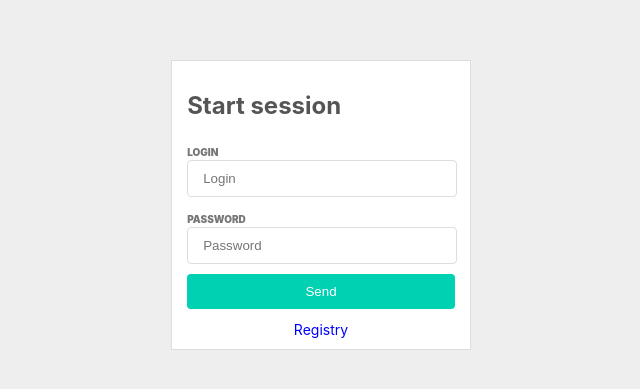
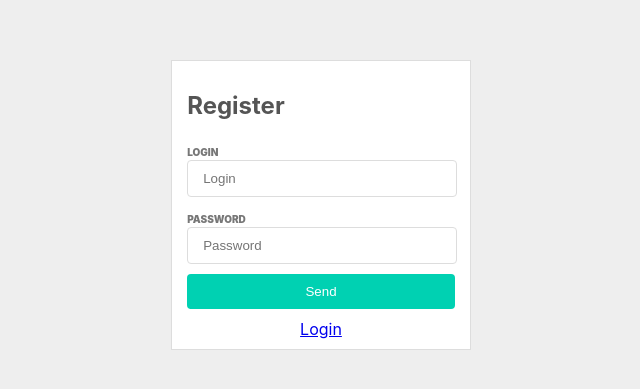
Before and after one commit to nitaicharan/Udemy-RRTFFS, a React (Create React App) app: page /register in a window 1280 px wide. Shown: the part 195-584 px from the top of the page, without its empty margins (319-959 px from the left). Built offline with nearby package versions, Linux system fonts and the light colour scheme.

Commit message:
47. Creando nuestra ruta de registro

```diff
--- a/package.json
+++ b/package.json
@@ -10,11 +10,13 @@
     "@types/node": "^12.0.0",
     "@types/react": "^17.0.0",
     "@types/react-dom": "^17.0.0",
+    "@types/react-router-dom": "^5.1.7",
+    "history": "^5.0.0",
     "react": "^17.0.1",
     "react-dom": "^17.0.1",
     "react-loadable": "^5.5.0",
     "react-redux": "^7.2.2",
-    "react-router": "^5.2.0",
+    "react-router-dom": "^5.2.0",
     "react-scripts": "4.0.3",
     "readux": "^1.0.0",
     "redux-form": "^8.3.7",
--- a/src/App.tsx
+++ b/src/App.tsx
@@ -1,26 +1,17 @@
 import React from 'react';
+import { Route, Switch } from 'react-router-dom';
 import './App.css';
-import Button from './components/Button';
-import Card from './components/Card';
-import Center from './components/Center';
-import Container from './components/Container';
-import Input from './components/Input';
-import Link from './components/Link';
-import Title from './components/Title';
+import Login from './containers/Auth/Login';
+import Register from './containers/Auth/Register';
 
 function App() {
   return (
-    <Container>
-      <Card>
-        <Title>Start session</Title>
-        <Input placeholder="Login" label="Login" />
-        <Input placeholder="Password" label="Password" />
-        <Button block={true}>Send</Button>
-        <Center>
-          <Link>Registry</Link>
-        </Center>
-      </Card>
-    </Container>
+    <div>
+      <Switch>
+        <Route exact path="/" component={Login} />
+        <Route exact path="/register" component={Register} />
+      </Switch>
+    </div>
   );
 }
 
--- a/src/components/Link.tsx
+++ /dev/null
@@ -1,14 +0,0 @@
-import React, { Component } from 'react';
-
-const style = {
-    color: 'blue',
-    fontSize: '14px',
-    padding: '15px',
-};
-export default class Link extends Component {
-    render() {
-        return (
-            <a {...this.props} style={style} />
-        );
-    }
-}
--- /dev/null
+++ b/src/containers/Auth/Login.tsx
@@ -0,0 +1,26 @@
+import React, { Component } from 'react'
+import { Link } from 'react-router-dom'
+import Button from '../../components/Button'
+import Card from '../../components/Card'
+import Center from '../../components/Center'
+import Container from '../../components/Container'
+import Input from '../../components/Input'
+import Title from '../../components/Title'
+
+export default class Login extends Component {
+    render() {
+        return (
+            <Container>
+                <Card>
+                    <Title>Login</Title>
+                    <Input placeholder="Login" label="Login" />
+                    <Input placeholder="Password" label="Password" />
+                    <Button block={true}>Send</Button>
+                    <Center>
+                        <Link to="/register">Registry</Link>
+                    </Center>
+                </Card>
+            </Container>
+        )
+    }
+}
--- /dev/null
+++ b/src/containers/Auth/Register.tsx
@@ -0,0 +1,26 @@
+import React, { Component } from 'react'
+import { Link } from 'react-router-dom'
+import Button from '../../components/Button'
+import Card from '../../components/Card'
+import Center from '../../components/Center'
+import Container from '../../components/Container'
+import Input from '../../components/Input'
+import Title from '../../components/Title'
+
+export default class Register extends Component {
+    render() {
+        return (
+            <Container>
+                <Card>
+                    <Title>Register</Title>
+                    <Input placeholder="Login" label="Login" />
+                    <Input placeholder="Password" label="Password" />
+                    <Button block={true}>Send</Button>
+                    <Center>
+                        <Link to="/">Login</Link>
+                    </Center>
+                </Card>
+            </Container>
+        )
+    }
+}
--- a/src/index.tsx
+++ b/src/index.tsx
@@ -1,12 +1,15 @@
 import React from 'react';
 import ReactDOM from 'react-dom';
+import { BrowserRouter as Router } from 'react-router-dom';
+import App from './App';
 import './index.css';
-import App from './App';
 import reportWebVitals from './reportWebVitals';
 
 ReactDOM.render(
   <React.StrictMode>
-    <App />
+    <Router>
+      <App />
+    </Router>
   </React.StrictMode>,
   document.getElementById('root')
 );
```
Also changed, not shown: 1 other file (tests, documents, lock files or other folders).
